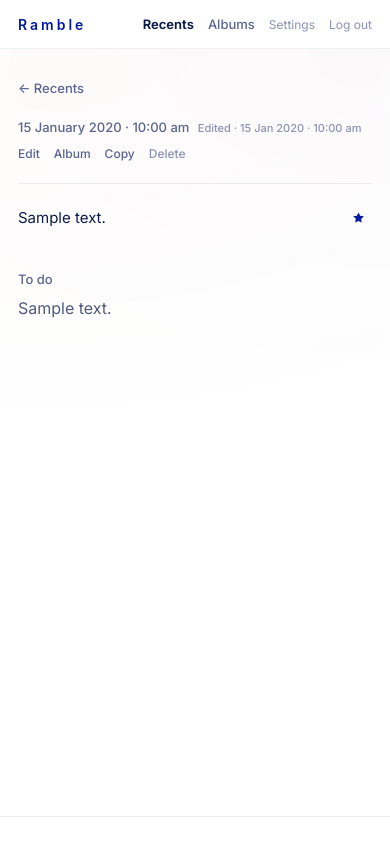
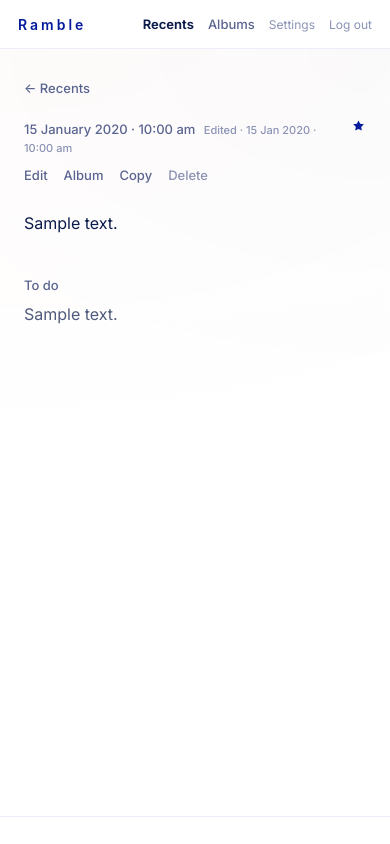
Before and after one commit to RoyKeane94/Ramble, a Django app: page /notes/00000000-0000-0000-0000-000000000001/ in a window 390 px wide. Run offline with Django 5.2, Linux system fonts and the light colour scheme; a user stored in the database is signed in; tables that the repository leaves empty hold one stand-in row (values such as "Sample post"); parts of the project's set-up code (start-up, migrations or seed data) failed here and were passed over.

Commit message:
Fixed the web layout

```diff
--- a/notes/urls.py
+++ b/notes/urls.py
@@ -9,6 +9,7 @@ urlpatterns = [
     path("roll/", views.note_list, name="list"),
     path("albums/", views.album_list, name="albums"),
     path("albums/new/", views.album_create, name="album_create"),
+    path("albums/<uuid:pk>/delete/", views.album_delete, name="album_delete"),
     path("notes/<uuid:pk>/", views.note_detail, name="detail"),
     path("notes/<uuid:pk>/delete/", views.note_delete, name="delete"),
     path("notes/<uuid:pk>/star/", views.note_star, name="star"),
--- a/notes/views.py
+++ b/notes/views.py
@@ -172,6 +172,14 @@ def album_create(request):
     return redirect("notes:albums")
 
 
+@login_required
+@require_POST
+def album_delete(request, pk):
+    album = get_object_or_404(Album, pk=pk, user=request.user)
+    album.delete()
+    return redirect("notes:albums")
+
+
 def _updated_label(when):
     if when is None:
         return None
--- a/static/css/ramble.css
+++ b/static/css/ramble.css
@@ -4,6 +4,7 @@
   --navy: #051A9C;
   --navy-deep: #07144F;
   --ink: #0B1B4A;
+  --ink-soft: rgba(11, 27, 74, 0.72);
   --muted: #5A6490;
   --faint: #8B93B5;
   --line: rgba(5, 26, 156, 0.08);
@@ -16,6 +17,7 @@
   --shell: 720px;
   --roll: 680px;
   --content: 85%;
+  --measure: min(36rem, calc(100% - 3rem));
   --radius: 20px;
   --sans: Inter, -apple-system, BlinkMacSystemFont, "Segoe UI", sans-serif;
 }
@@ -165,9 +167,9 @@ main { flex: 1; }
 }
 
 .shell-roll {
-  width: var(--content);
+  width: var(--measure);
   max-width: none;
-  margin: 0 auto;
+  margin-inline: auto;
   padding: 36px 0 72px;
 }
 
@@ -257,9 +259,9 @@ main { flex: 1; }
 }
 
 .shell-albums {
-  width: var(--content);
+  width: var(--measure);
   max-width: none;
-  margin: 0 auto;
+  margin-inline: auto;
   padding: 36px 0 72px;
 }
 
@@ -385,6 +387,13 @@ main { flex: 1; }
   justify-content: flex-end;
   gap: 10px;
   margin-top: 4px;
+}
+
+.album-modal-copy {
+  margin: 0;
+  font-size: 14px;
+  line-height: 1.55;
+  color: var(--muted);
 }
 
 .albums-empty-hint {
@@ -617,8 +626,9 @@ a.frame:focus-visible {
 }
 
 .shell-take {
-  width: var(--content);
+  width: var(--measure);
   max-width: none;
+  margin-inline: auto;
   padding-top: 28px;
   padding-bottom: 56px;
 }
@@ -636,11 +646,18 @@ a.frame:focus-visible {
   color: var(--ink);
 }
 
+.take-chrome {
+  margin: 0;
+}
+
 .take-head {
-  margin-bottom: 0;
-}
-
-.take-title {
+  display: flex;
+  justify-content: space-between;
+  align-items: baseline;
+  gap: 16px;
+}
+
+.take-meta {
   margin: 0;
   font-size: 13px;
   font-weight: 500;
@@ -663,8 +680,10 @@ a.frame:focus-visible {
   display: flex;
   align-items: center;
   flex-wrap: wrap;
-  gap: 6px 14px;
+  gap: 1rem;
   margin-top: 10px;
+  font-size: 0.8125rem;
+  color: var(--muted);
 }
 
 .take-action-form {
@@ -677,9 +696,9 @@ a.frame:focus-visible {
   border: 0;
   background: none;
   font-family: inherit;
-  font-size: 12px;
+  font-size: inherit;
   font-weight: 500;
-  color: var(--muted);
+  color: inherit;
   text-decoration: none;
   cursor: pointer;
 }
@@ -706,16 +725,11 @@ a.frame:focus-visible {
 }
 
 .take-body {
-  position: relative;
-  margin-top: 22px;
-  padding-top: 22px;
-  border-top: 1px solid var(--line);
+  margin-top: 1.75rem;
 }
 
 .take-star-form {
-  position: absolute;
-  top: 20px;
-  right: 0;
+  flex-shrink: 0;
   margin: 0;
 }
 
@@ -723,19 +737,21 @@ a.frame:focus-visible {
   display: inline-flex;
   align-items: center;
   justify-content: center;
-  width: 28px;
-  height: 28px;
+  width: auto;
+  height: auto;
   padding: 0;
   color: var(--faint);
   background: none;
   border: 0;
   cursor: pointer;
   font-family: inherit;
+  line-height: 1;
 }
 
 .take-star svg {
   width: 15px;
   height: 15px;
+  display: block;
 }
 
 .take-star:not(.is-active) svg {
@@ -892,46 +908,48 @@ a.frame:focus-visible {
 
 .take-text {
   margin: 0;
-  padding-right: 36px;
-  font-size: 16px;
+  font-size: 1.0625rem;
   font-weight: 400;
-  line-height: 1.58;
+  line-height: 1.6;
   color: var(--ink);
 }
 
 .take-text-prose p {
-  margin: 0 0 1.1em;
-}
-
-.take-text-prose p:last-child {
-  margin-bottom: 0;
-}
-
-.take-todos {
-  margin: 40px 0 0;
-  padding: 0;
-}
-
-.take-todos-label {
-  margin: 0 0 10px;
-  font-size: 13px;
+  margin: 0;
+}
+
+.take-text-prose p + p {
+  margin-top: 1.25rem;
+}
+
+.todo {
+  margin-top: 2.5rem;
+}
+
+.todo-label {
+  margin: 0;
+  font-size: 0.8125rem;
   font-weight: 500;
   line-height: 1.4;
   color: var(--muted);
 }
 
-.take-todos-list {
-  display: flex;
-  flex-direction: column;
-  gap: 8px;
-}
-
-.take-todos-item {
-  margin: 0;
-  font-size: 16px;
+.todo-list {
+  list-style: none;
+  margin: 0;
+  padding: 0;
+}
+
+.todo-list li {
+  margin-top: 0.4rem;
+  font-size: 1rem;
   font-weight: 400;
-  line-height: 1.35;
-  color: rgba(11, 27, 74, 0.72);
+  line-height: 1.45;
+  color: var(--ink-soft);
+}
+
+.todo-list li:first-child {
+  margin-top: 0.5rem;
 }
 
 .take-text.is-empty {
@@ -968,9 +986,9 @@ a.frame:focus-visible {
   padding: 0;
   border: 0;
   background: transparent;
-  font-size: 16px;
+  font-size: 1.0625rem;
   font-weight: 400;
-  line-height: 1.58;
+  line-height: 1.6;
   color: var(--ink);
   font-family: inherit;
   resize: vertical;
@@ -1654,6 +1672,13 @@ a.frame:focus-visible {
 }
 
 .btn-ghost:hover { background: rgba(5, 26, 156, 0.1); }
+
+.btn-danger {
+  background: #9A3B1A;
+  color: #fff;
+}
+
+.btn-danger:hover { opacity: 0.9; }
 
 .features {
   display: grid;
@@ -1810,7 +1835,7 @@ a.frame:focus-visible {
   .clarity-divider { display: none; }
   .navbar-inner { height: 48px; }
   .nav-links { gap: 14px; }
-  .take-text { font-size: 15px; }
+  .take-text { font-size: 1rem; }
 }
 
 @media (max-width: 480px) {
--- a/templates/notes/detail.html
+++ b/templates/notes/detail.html
@@ -6,13 +6,29 @@
 <div class="shell shell-roll shell-take">
   <a class="take-back" href="{% url 'notes:list' %}">← Recents</a>
 
-  <header class="take-head">
-    <h1 class="take-title">
+  <header class="take-chrome">
+    <div class="take-head">
+      <p class="take-meta">
         <span class="take-when">{{ note.day_header }} · {{ note.time_label }}</span>
         {% if note.is_edited %}
           <span class="take-edited-tag">Edited · {{ note.edited_label }}</span>
         {% endif %}
-    </h1>
+      </p>
+      {% if not editing %}
+        <form method="post" action="{% url 'notes:star' note.id %}" class="take-star-form">
+          {% csrf_token %}
+          <button
+            type="submit"
+            class="take-star{% if note.is_starred %} is-active{% endif %}"
+            aria-label="{% if note.is_starred %}Unfavourite{% else %}Favourite{% endif %}"
+          >
+            <svg viewBox="0 0 16 16" aria-hidden="true">
+              <path d="M8 1.5l1.76 3.57 3.94.57-2.85 2.78.67 3.92L8 10.67 4.48 12.24l.67-3.92L2.3 5.64l3.94-.57L8 1.5z"/>
+            </svg>
+          </button>
+        </form>
+      {% endif %}
+    </div>
 
     {% if not editing %}
       <div class="take-actions">
@@ -86,18 +102,6 @@
     </form>
   {% else %}
     <article class="take-body">
-      <form method="post" action="{% url 'notes:star' note.id %}" class="take-star-form">
-        {% csrf_token %}
-        <button
-          type="submit"
-          class="take-star{% if note.is_starred %} is-active{% endif %}"
-          aria-label="{% if note.is_starred %}Unfavourite{% else %}Favourite{% endif %}"
-        >
-          <svg viewBox="0 0 16 16" aria-hidden="true">
-            <path d="M8 1.5l1.76 3.57 3.94.57-2.85 2.78.67 3.92L8 10.67 4.48 12.24l.67-3.92L2.3 5.64l3.94-.57L8 1.5z"/>
-          </svg>
-        </button>
-      </form>
       <div class="take-text take-text-prose{% if note.transcription_failed %} is-failed{% elif not note.display_text.strip %} is-empty{% endif %}">
         {% if note.transcription_failed %}
           <p class="take-failed-title">{{ note.failure_message }}</p>
@@ -108,17 +112,17 @@
           Empty take
         {% endif %}
       </div>
+    </article>
     {% if note.todo_items and not note.transcription_failed and note.display_text.strip %}
-        <div class="take-todos">
-          <p class="take-todos-label">To do</p>
-          <div class="take-todos-list">
+      <section class="todo">
+        <p class="todo-label">To do</p>
+        <ul class="todo-list">
           {% for item in note.todo_items %}
-              <p class="take-todos-item">{{ item }}</p>
+            <li>{{ item }}</li>
           {% endfor %}
-          </div>
-        </div>
+        </ul>
+      </section>
     {% endif %}
-    </article>
   {% endif %}
 </div>
 {% endblock %}
@@ -134,10 +138,8 @@
       try {
         await navigator.clipboard.writeText(source.value);
         button.textContent = "Copied";
-        button.disabled = true;
         setTimeout(() => {
           button.textContent = label;
-          button.disabled = false;
         }, 1500);
       } catch {
         source.select();
```
Also changed, not shown: templates/notes/list.html (+57 -0 lines). Lines whose indentation alone changed are shown as unchanged.
